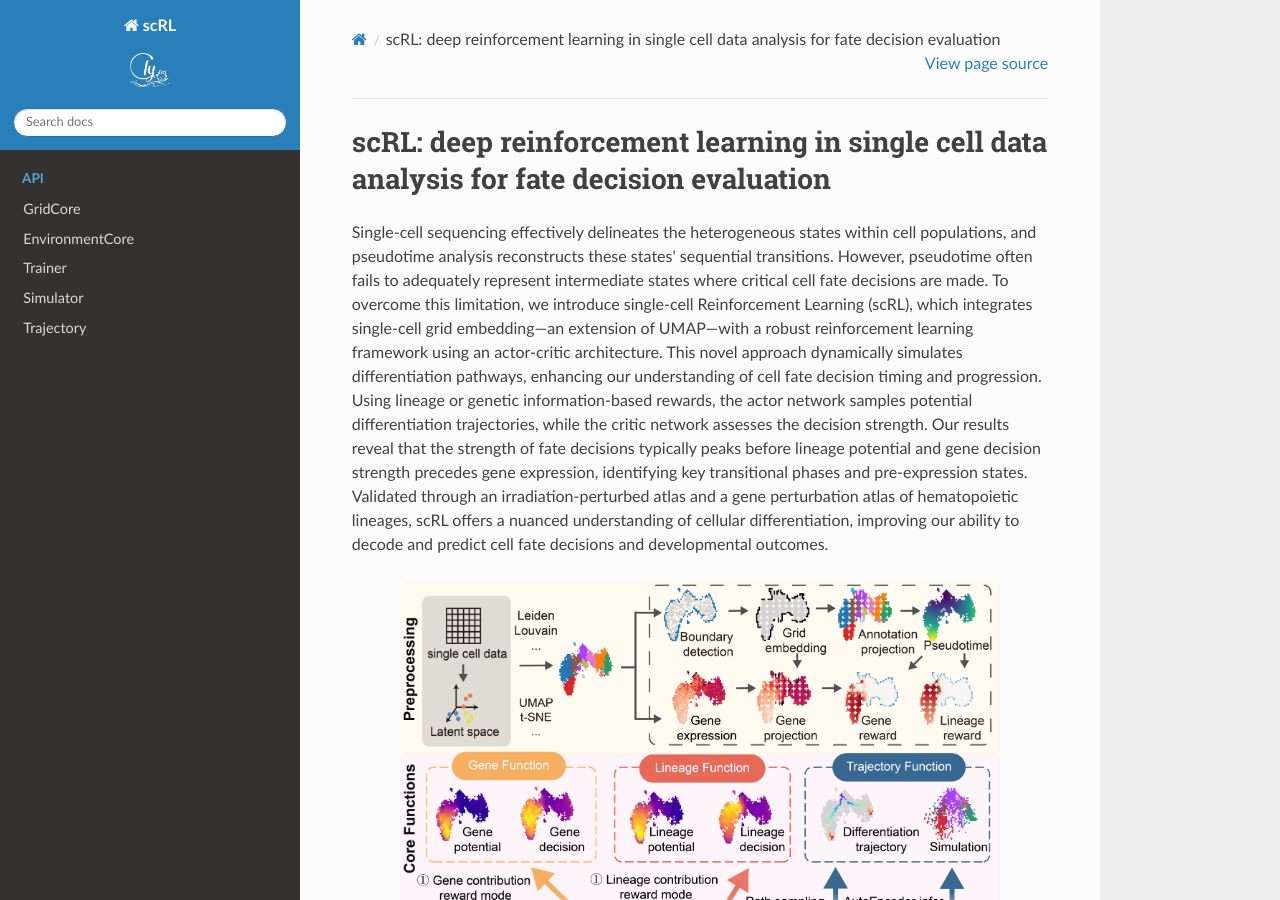
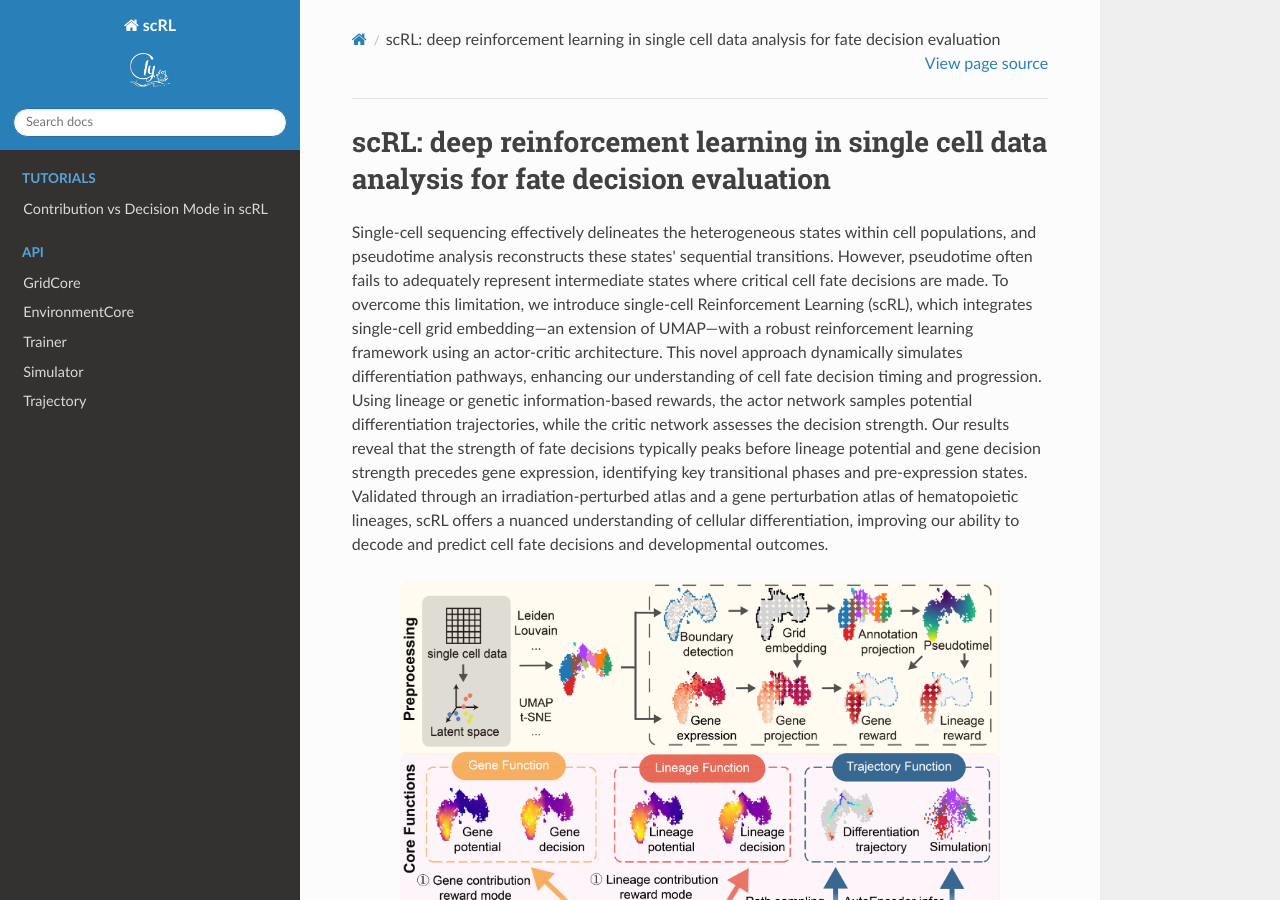
Before and after one commit to PeterPonyu/scRL, a Sphinx documentation site: the page built from source/index.rst, in a window 1280 px wide and 900 px high. Built offline with Sphinx 7.4.7 and the Read the Docs theme 3.1.0, drawn with Linux system fonts in a browser that asks for light colours; pages that are not in the unit, such as notebooks, are missing from menus.

Commit message:
docs: add Contribution_vs_Decision_Example to toctree

```diff
--- a/source/index.rst
+++ b/source/index.rst
@@ -75,6 +75,7 @@ Installation
    :caption: TUTORIALS
 
    notebook/Basics_on_scRL
+   notebook/Contribution_vs_Decision_Example
    notebook/Application1
    notebook/Application2
 
```
